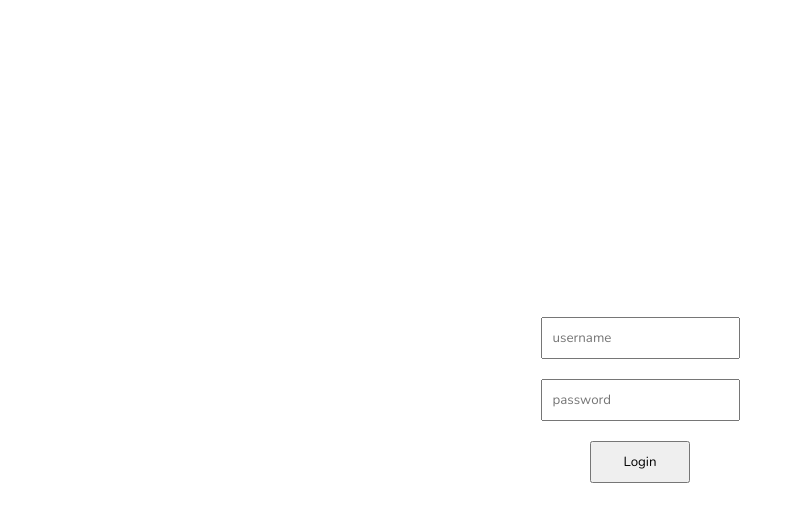
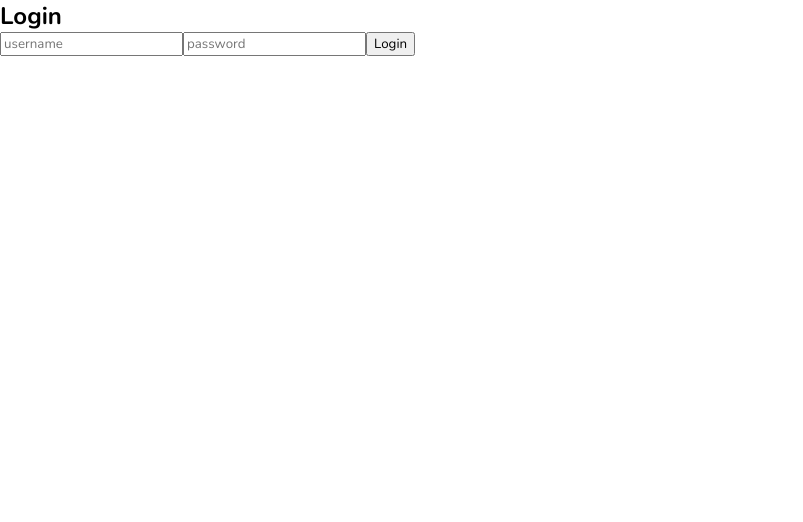
Before and after one commit to phantware/react-admin-dashboard, a React (Create React App) app: page /login in a window 1280 px wide. Shown: the top 522 px of the page, without its empty margins (0-803 px from the left). Built offline with nearby package versions, Linux system fonts and the light colour scheme.

Commit message:
inde.js file modified

```diff
--- a/src/pages/login/Login.jsx
+++ b/src/pages/login/Login.jsx
@@ -14,30 +14,25 @@ const Login = () => {
   }
 
   return (
-    <div
-      style={{
-        height: '100vh',
-        display: 'flex',
-        flexDirection: 'column',
-        alignItems: 'center',
-        justifyContent: 'center',
-      }}
-    >
+    <div>
+      <form className='register-form'>
+        <h2 className='formH'>Login</h2>
         <input
-        style={{ padding: 10, marginBottom: 20 }}
           type='text'
           placeholder='username'
           onChange={(e) => setUsername(e.target.value)}
+          className='buttonInput'
         />
         <input
-        style={{ padding: 10, marginBottom: 20 }}
           type='password'
           placeholder='password'
           onChange={(e) => setPassword(e.target.value)}
+          className='buttonInput'
         />
-      <button onClick={handleClick} style={{ padding: 10, width: 100 }}>
+        <button onClick={handleClick} className='buttonInput btn'>
           Login
         </button>
+      </form>
     </div>
   )
 }
```
Lines whose indentation alone changed are shown as unchanged.
